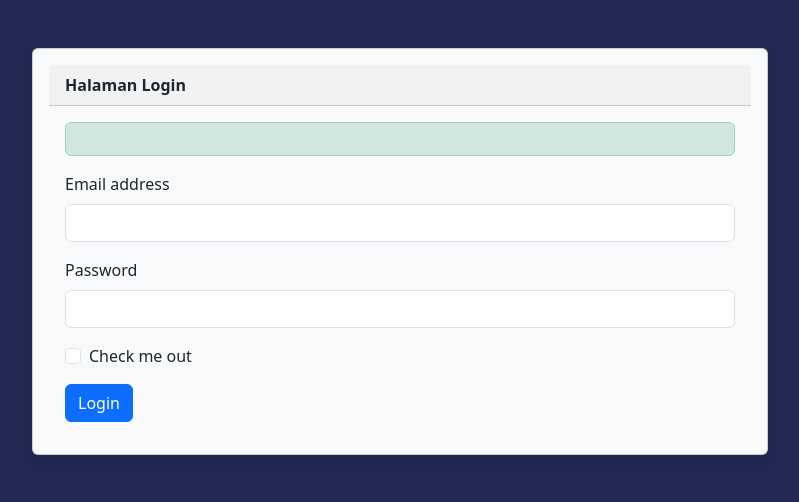
After one commit to RafliFathan969/IS63_Rafli, a PHP site: page /IS63_Rafli/biodata/login.php in a window 1280 px wide. The commit adds this page. Shown: the top 502 px of the page, without its empty margins (240-1039 px from the left). Run offline with PHP 8.4, Linux system fonts and the light colour scheme.

Commit message:
membuat part login

```diff
--- /dev/null
+++ b/biodata/ceklogin.php
@@ -0,0 +1,6 @@
+<?php
+session_start();
+if(!isset($_SESSION['ses_email']) AND !isset($_COOKIE['coo_email'])){
+header("location:http://localhost/IS63_Rafli/biodata/login.php");
+}
+?>
--- a/biodata/dosen/index.php
+++ b/biodata/dosen/index.php
@@ -1,3 +1,6 @@
+<?php
+include_once("../ceklogin.php");
+?>
 <!DOCTYPE html>
 <html lang="en">
 <head>
--- a/biodata/gelombang/index.php
+++ b/biodata/gelombang/index.php
@@ -1,9 +1,12 @@
+<?php
+include_once("../ceklogin.php");
+?>
 <!DOCTYPE html>
 <html lang="en">
 <head>
     <meta charset="UTF-8">
     <meta name="viewport" content="width=device-width, initial-scale=1.0">
-    <title>Jurusan</title>
+    <title>Gelombang</title>
     <link href="https://cdn.jsdelivr.net/npm/bootstrap@5.3.8/dist/css/bootstrap.min.css" rel="stylesheet"
         integrity="sha384-sRIl4kxILFvY47J16cr9ZwB07vP4J8+LH7qKQnuqkuIAvNWLzeN8tE5YBujZqJLB" crossorigin="anonymous">
 
--- a/biodata/index.php
+++ b/biodata/index.php
@@ -1,3 +1,6 @@
+<?php
+include_once("ceklogin.php");
+?>
 <!DOCTYPE html>
 <html lang="en">
 
--- a/biodata/jurusan/index.php
+++ b/biodata/jurusan/index.php
@@ -1,3 +1,6 @@
+<?php
+include_once("../ceklogin.php");
+?>
 <!DOCTYPE html>
 <html lang="en">
 <head>
--- /dev/null
+++ b/biodata/login.php
@@ -0,0 +1,87 @@
+<?php
+session_start();
+$pesan = "";
+if (isset($_POST['tombol'])) {
+    //proses login
+
+    #1. koneksi
+    include_once('koneksi.php');
+
+    #2. mengambil value data input
+    $email = $_POST['email'];
+    $pass = md5($_POST['password']);
+
+    #.3 cek apakah email dan password ada di database
+    $qry = "SELECT * FROM users WHERE email = '$email' AND pass = '$pass'";
+    $result = mysqli_query($koneksi, $qry);
+    $cek_login = mysqli_num_rows($result);
+
+    if ($cek_login == 0) {
+        //login gagal
+        $pesan = "Login gagal";
+    } else {
+        //login berhasil
+        $pesan = "Login berhasil";
+        // SESSION & COOKIE
+        if(isset($_POST['cek']) == "yes"){
+            //simpan cookie
+            setcookie("coo_email",$email,time()+(3600*24*30), "/");
+        }else{
+            //simpan session
+            $_SESSION['ses_email'] = $email;
+            header("location:index.php");
+        }
+    }
+}
+?>
+<!DOCTYPE html>
+<html lang="en">
+
+<head>
+    <meta charset="UTF-8">
+    <meta name="viewport" content="width=device-width, initial-scale=1.0">
+    <title>Document</title>
+    <link href="https://cdn.jsdelivr.net/npm/bootstrap@5.3.8/dist/css/bootstrap.min.css" rel="stylesheet"
+        integrity="sha384-sRIl4kxILFvY47J16cr9ZwB07vP4J8+LH7qKQnuqkuIAvNWLzeN8tE5YBujZqJLB" crossorigin="anonymous">
+</head>
+
+<body style="background-color:#232954">
+    <div class="container">
+        <div class="row my-5">
+            <div class="col-8 m-auto">
+                <div class="card shadow p-3 mb-5 bg-body-tertiary rounded">
+                    <div class="card-header">
+                        <b>Halaman Login</b>
+                    </div>
+                    <div class="card-body">
+                        <div class="alert alert-success" role="alert">
+                            <?= $pesan?>
+                        </div>
+                        <form action="login.php" method="post">
+                            <div class="mb-3">
+                                <label for="exampleInputEmail1" class="form-label">Email address</label>
+                                <input type="email" name="email" class="form-control" id="exampleInputEmail1"
+                                    aria-describedby="emailHelp">
+                                <div id="emailHelp" class="form-text"></div>
+                            </div>
+                            <div class="mb-3">
+                                <label for="exampleInputPassword1" class="form-label">Password</label>
+                                <input type="password" name="password" class="form-control" id="exampleInputPassword1">
+                            </div>
+                            <div class="mb-3 form-check">
+                                <input type="checkbox" name="cek" value="yes" class="form-check-input" id="exampleCheck1">
+                                <label class="form-check-label" for="exampleCheck1">Check me out</label>
+                            </div>
+                            <button type="submit" name="tombol" class="btn btn-primary">Login</button>
+                        </form>
+                    </div>
+                </div>
+            </div>
+        </div>
+    </div>
+    <script src="https://cdn.jsdelivr.net/npm/bootstrap@5.3.8/dist/js/bootstrap.bundle.min.js"
+        integrity="sha384-FKyoEForCGlyvwx9Hj09JcYn3nv7wiPVlz7YYwJrWVcXK/BmnVDxM+D2scQbITxI"
+        crossorigin="anonymous"></script>
+</body>
+
+</html>
--- /dev/null
+++ b/biodata/logout.php
@@ -0,0 +1,6 @@
+<?php
+session_start();
+session_destroy();
+setcookie("coo_email",$email,time()-(3600*24*30),"/");
+header("location:login.php");
+?>
--- a/biodata/siswa/form_tambah.php
+++ b/biodata/siswa/form_tambah.php
@@ -1,3 +1,6 @@
+<?php
+include_once("ceklogin.php");
+?>
 <!DOCTYPE html>
 <html lang="en">
 
--- a/biodata/siswa/index.php
+++ b/biodata/siswa/index.php
@@ -1,3 +1,6 @@
+<?php
+include_once("../ceklogin.php");
+?>
 <!DOCTYPE html>
 <html lang="en">
 <head>
```
